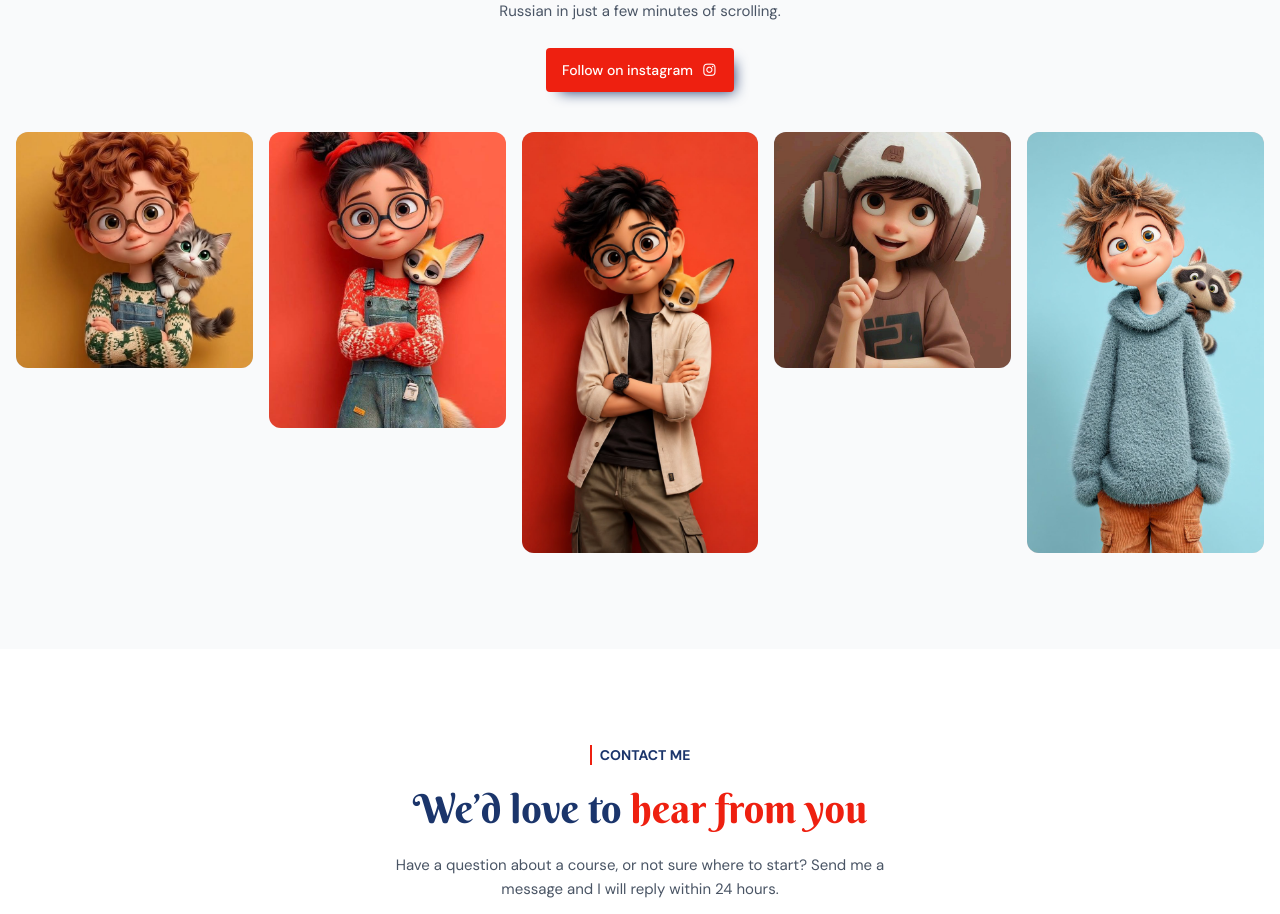
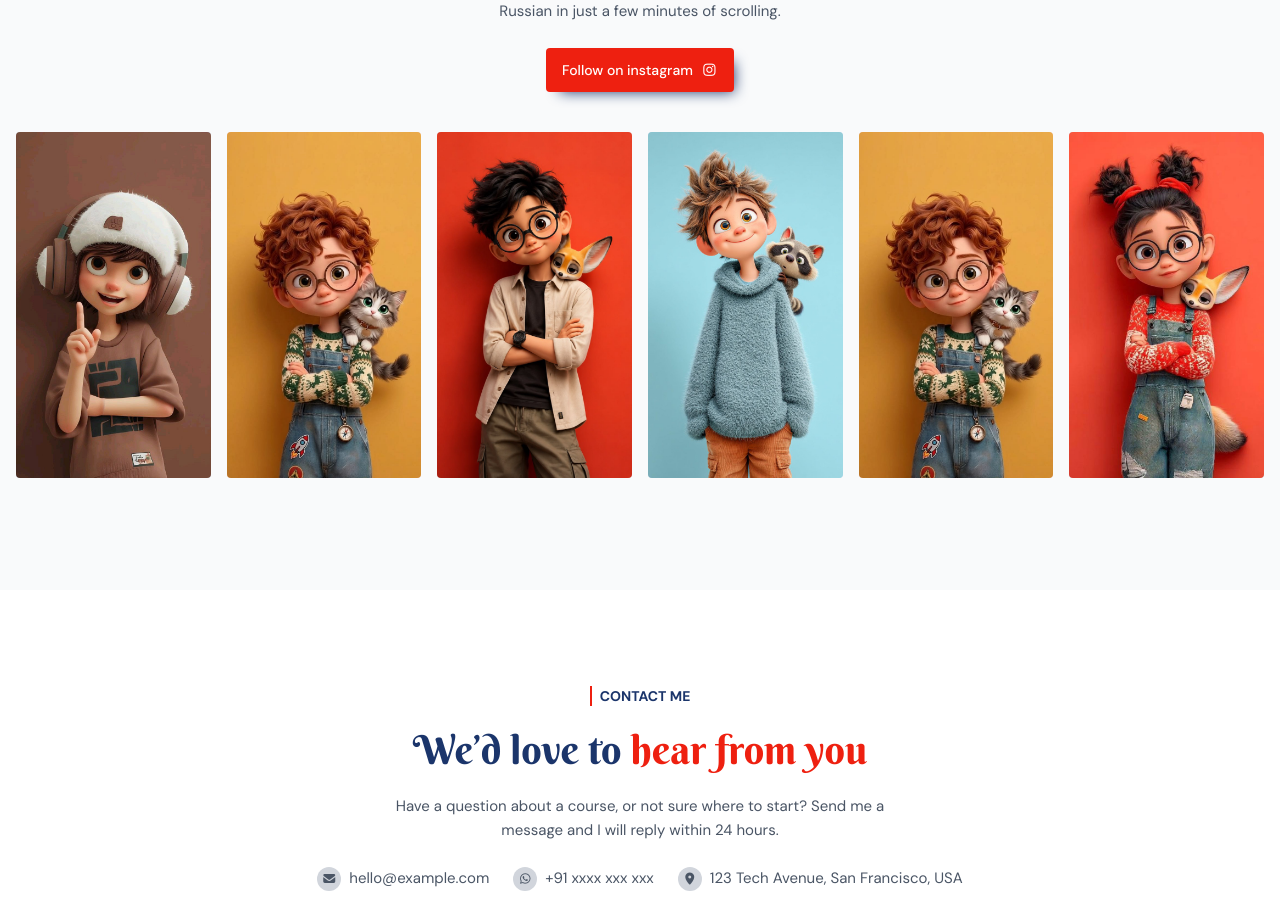
Before and after one commit to sandeepkamara12/Tutor, a React (Vite) app: page / in a window 1280 px wide. Shown: the part 7240-8154 px from the top of the page. Built offline with nearby package versions, Linux system fonts and the light colour scheme.

Commit message:
update the layout and instagram breakpoints

```diff
--- a/src/components/Instagram.jsx
+++ b/src/components/Instagram.jsx
@@ -8,7 +8,7 @@ const posts = [
   { img: './student-3.jpg', href: 'https://www.instagram.com/', label: 'Instagram post 3' },
   { img: './student-4.jpg', href: 'https://www.instagram.com/', label: 'Instagram post 4' },
   { img: './student-5.jpg', href: 'https://www.instagram.com/', label: 'Instagram post 5' },
-  // { img: './student-1.jpg', href: 'https://www.instagram.com/', label: 'Instagram post 6' },
+  { img: './student-1.jpg', href: 'https://www.instagram.com/', label: 'Instagram post 6' },
   // { img: './student-2.jpg', href: 'https://www.instagram.com/', label: 'Instagram post 7' },
   // { img: './student-3.jpg', href: 'https://www.instagram.com/', label: 'Instagram post 8' },
   // { img: './student-4.jpg', href: 'https://www.instagram.com/', label: 'Instagram post 9' },
@@ -20,12 +20,12 @@ const posts = [
 ];
 
 // tile shapes (full class names, so Tailwind can see them)
-const RATIOS = ['aspect-square', 'aspect-[4/5]', 'aspect-[7/10]', 'aspect-[9/16]'];
+const RATIOS = ['aspect-[9/16]'];
 // the tile colours behind the image while it loads
 const TINTS = ['bg-russian-blue/20', 'bg-russian-red/20', 'bg-russian-dark-blue/20'];
 
 // how many masonry columns there are at a given width (the same breakpoints as the classes below)
-const columnsFor = (width) => (width >= 1024 ? 5 : width >= 575 ? 3 : 2);
+const columnsFor = (width) => (width >= 768 ? 6 : width >= 575 ? 3 : 2);
 
 // Fisher-Yates shuffle (returns a new array)
 const shuffled = (list) => {
@@ -184,7 +184,7 @@ export default function Instagram({ items = posts, shuffle = true, limit, stagge
         </div>
 
         {/* masonry: the browser fills the columns, every image is shown on every screen size */}
-        <div ref={gridRef} className="relative columns-2 xxs:columns-3 lg:columns-5 gap-2 xxs:gap-3 lg:gap-4">
+        <div ref={gridRef} className="relative columns-2 xxs:columns-3 md:columns-6 gap-2 xxs:gap-2 lg:gap-4">
           {tiles.map((post, i) => (
             <a
               key={`${post.label}-${i}`}
@@ -194,7 +194,7 @@ export default function Instagram({ items = posts, shuffle = true, limit, stagge
               rel="noopener"
               aria-label={post.label}
               style={{ transitionDelay: show ? `${delays[i] ?? 0}ms` : '0ms' }}
-              className={`group relative block w-full ${post.ratio} ${post.tint} mb-2 md:mb-3 lg:mb-4 break-inside-avoid overflow-hidden rounded-xl transition-[opacity,transform] duration-700 ease-out motion-reduce:transition-none ${
+              className={`group relative block w-full ${post.ratio} ${post.tint} mb-2 md:mb-3 lg:mb-4 break-inside-avoid overflow-hidden rounded transition-[opacity,transform] duration-700 ease-out motion-reduce:transition-none ${
                 show ? 'opacity-100 translate-y-0 scale-100' : 'opacity-0 translate-y-10 scale-95'
               }`}
             >
```
